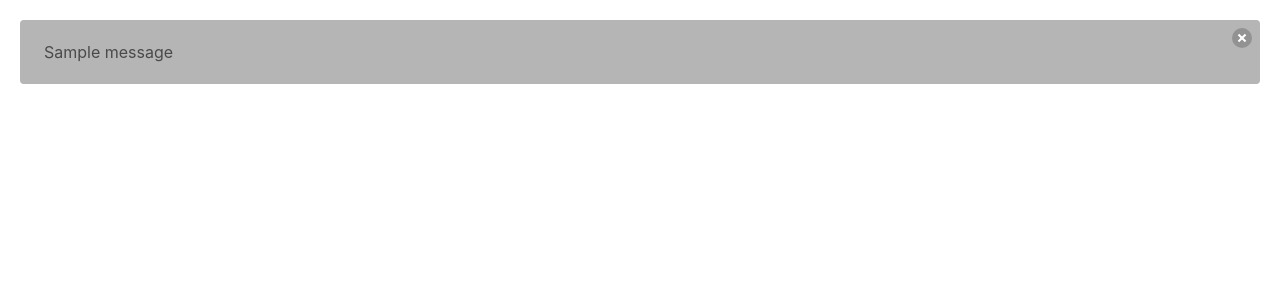
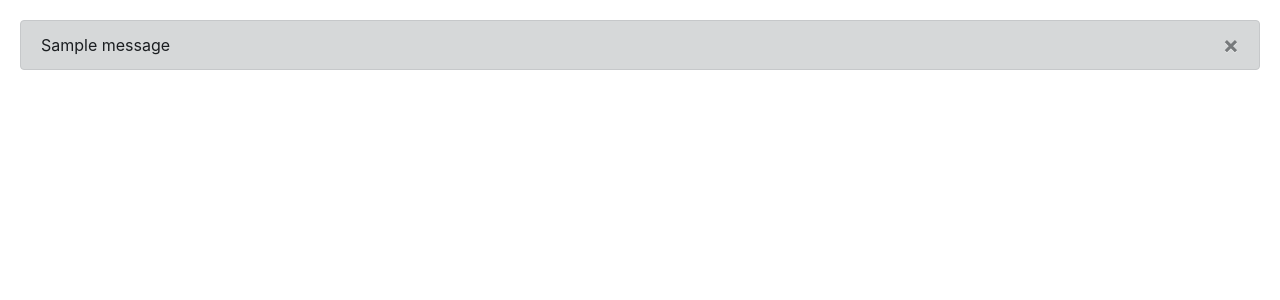
Before and after one commit to modelrailwaymaster/nea, a Django app: template website/app/templates/app/home.html in a window 1280 px wide. Shown: the part 56-356 px from the top of the page. Run offline with Django 4.2, Linux system fonts and the light colour scheme; the template is opened without the code that fills it, so the values that code supplies are empty; tables that the repository leaves empty hold one stand-in row (values such as "Sample post"); one stand-in notice (Sample message) is shown; some libraries are stand-ins or nearby versions.

Commit message:
updated notification

```diff
--- a/website/app/templates/app/home.html
+++ b/website/app/templates/app/home.html
@@ -9,7 +9,6 @@
         <meta name="viewport" content="width=device-width, initial-scale=1, shrink-to-fit=no">
         <link rel="stylesheet" href="https://cdn.jsdelivr.net/npm/bootstrap@4.0.0/dist/css/bootstrap.min.css" integrity="sha384-Gn5384xqQ1aoWXA+058RXPxPg6fy4IWvTNh0E263XmFcJlSAwiGgFAW/dAiS6JXm" crossorigin="anonymous">
         <link rel="stylesheet" href="{% static '/css/home.css' %}">
-        <script src="{% static '/js/home.js' %}" type="text/javascript"></script>
 
         {% block css %}{% endblock %}
         <title>NEA {% block title %}Home{% endblock %}</title>
@@ -69,14 +68,15 @@
 
         </nav>
 
-
         <div id="message-container">
             {% if messages %}
                 {% for message in messages %}
-                <div class="notification has-background-grey-light">
-                    <button class="delete"></button>
-                    {{message}}
-                  </div>
+                    <div class="alert alert-dark alert-dismissible fade show" role="alert">
+                        {{message}}
+                        <button type="button" class="close" data-dismiss="alert" aria-label="Close">
+                        <span aria-hidden="true">&times;</span>
+                        </button>
+                    </div>
                 {% endfor %}
             {% endif %}
         </div>
--- a/website/static/js/home.js
+++ /dev/null
@@ -1,9 +0,0 @@
-document.addEventListener('DOMContentLoaded', () => {
-    (document.querySelectorAll('.notification .delete') || []).forEach(($delete) => {
-      const $notification = $delete.parentNode;
-
-      $delete.addEventListener('click', () => {
-        $notification.parentNode.removeChild($notification);
-      });
-    });
-  });
```
Also changed, not shown: website/db.sqlite3.
